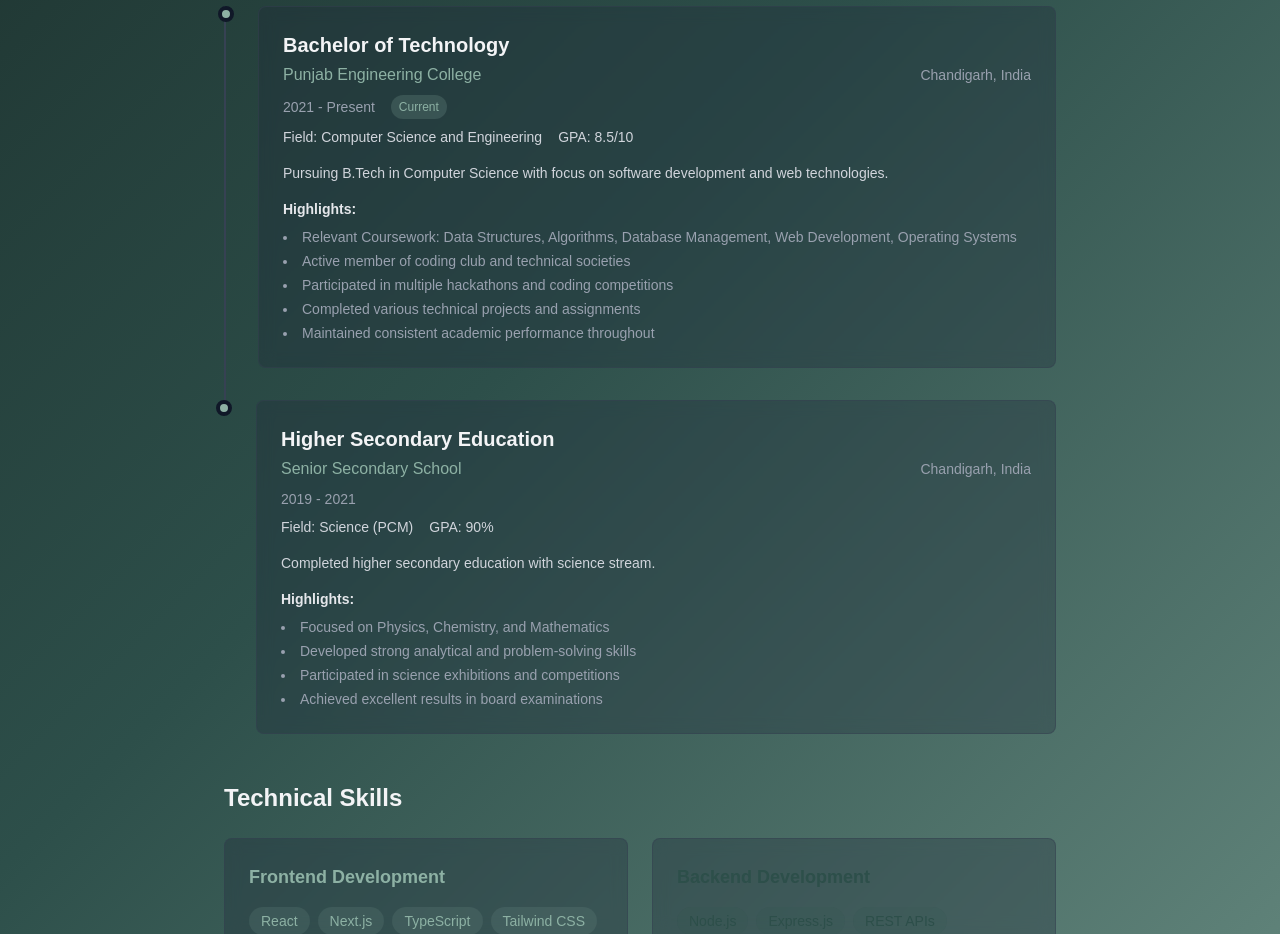
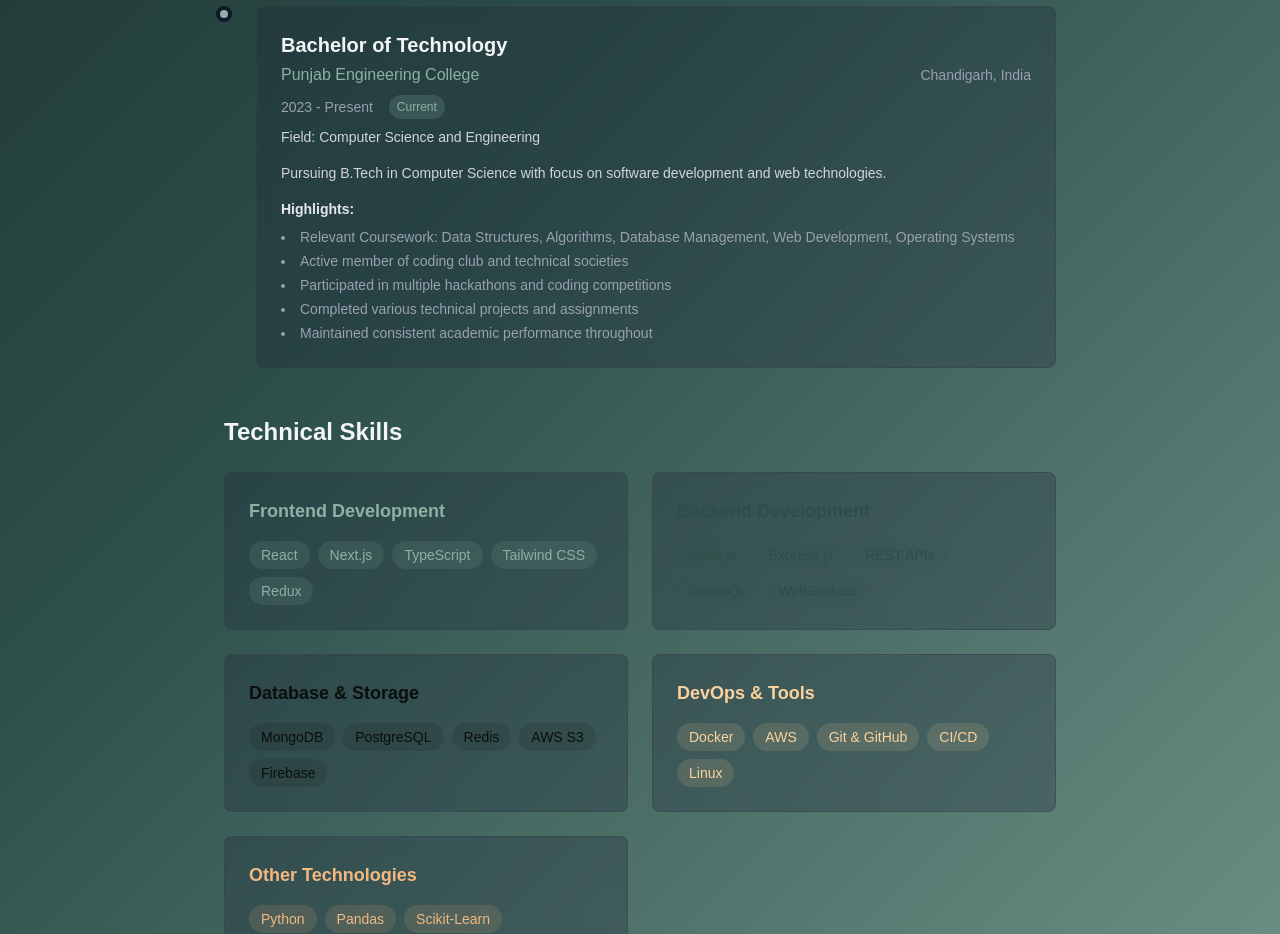
Before and after one commit to Asachdeva001/Portfolio, a Next.js app: page /resume in a window 1280 px wide. Shown: the part 1740-2674 px from the top of the page. Built offline with nearby package versions, Linux system fonts and the light colour scheme.

Commit message:
Personal Data Upload

```diff
--- a/src/components/ui/EducationCard.js
+++ b/src/components/ui/EducationCard.js
@@ -17,7 +17,6 @@ export default function EducationCard({ education, index = 0 }) {
     startDate,
     endDate,
     current,
-    gpa,
     achievements,
     description
   } = education;
@@ -58,11 +57,6 @@ export default function EducationCard({ education, index = 0 }) {
             <span className="text-sm text-gray-300">
               Field: {field}
             </span>
-            {gpa && (
-              <span className="text-sm text-gray-300">
-                GPA: {gpa}
-              </span>
-            )}
           </div>
         </div>
 
--- a/src/data/education.js
+++ b/src/data/education.js
@@ -5,10 +5,9 @@ export const education = [
     degree: "Bachelor of Technology",
     field: "Computer Science and Engineering",
     location: "Chandigarh, India",
-    startDate: "2021",
-    endDate: "2025",
+    startDate: "2023",
+    endDate: "2027",
     current: true,
-    gpa: "8.5/10",
     achievements: [
       "Relevant Coursework: Data Structures, Algorithms, Database Management, Web Development, Operating Systems",
       "Active member of coding club and technical societies",
@@ -17,24 +16,6 @@ export const education = [
       "Maintained consistent academic performance throughout"
     ],
     description: "Pursuing B.Tech in Computer Science with focus on software development and web technologies."
-  },
-  {
-    id: "edu-2",
-    institution: "Senior Secondary School",
-    degree: "Higher Secondary Education",
-    field: "Science (PCM)",
-    location: "Chandigarh, India",
-    startDate: "2019",
-    endDate: "2021",
-    current: false,
-    gpa: "90%",
-    achievements: [
-      "Focused on Physics, Chemistry, and Mathematics",
-      "Developed strong analytical and problem-solving skills",
-      "Participated in science exhibitions and competitions",
-      "Achieved excellent results in board examinations"
-    ],
-    description: "Completed higher secondary education with science stream."
   }
 ];
 
```
Also changed, not shown: src/lib/validators.js.
